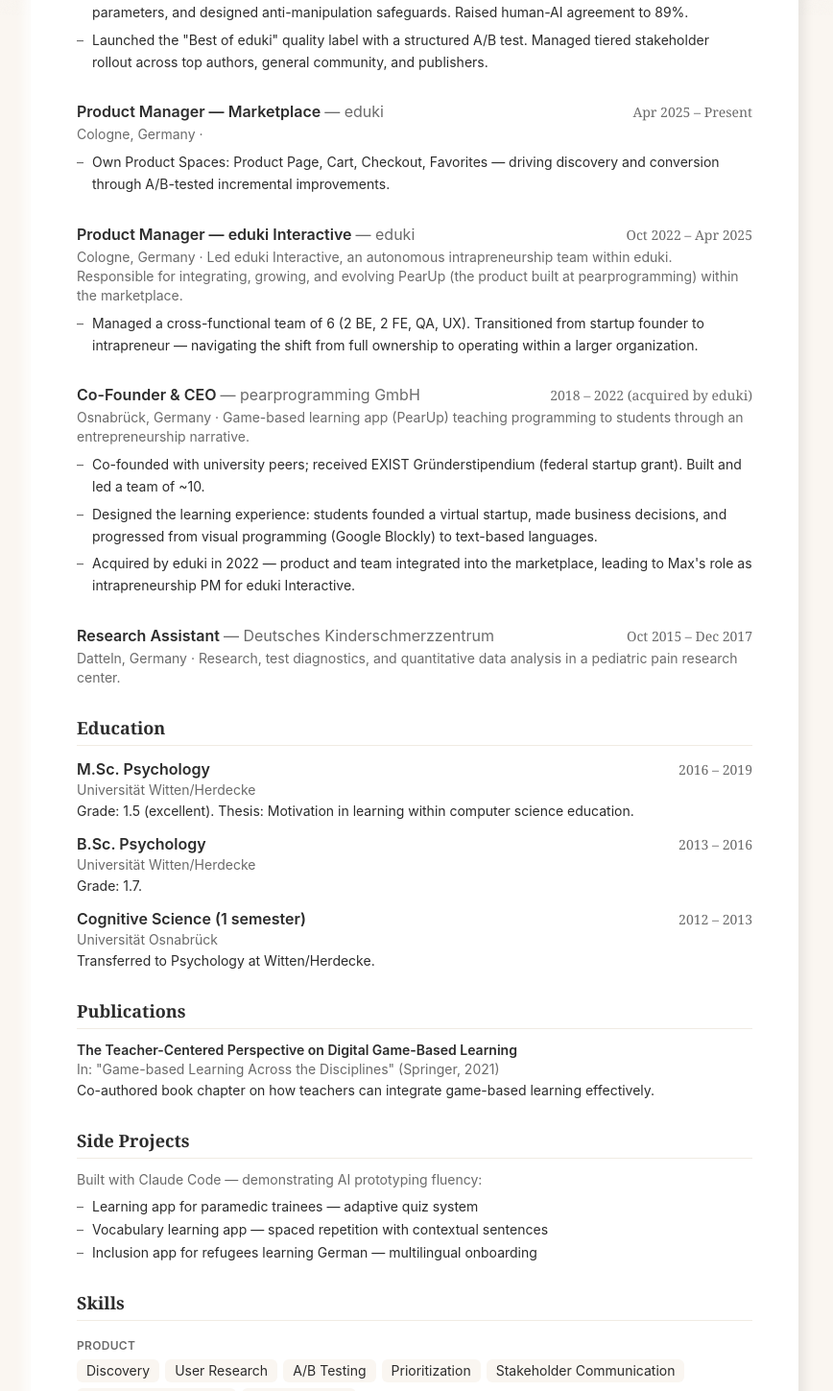
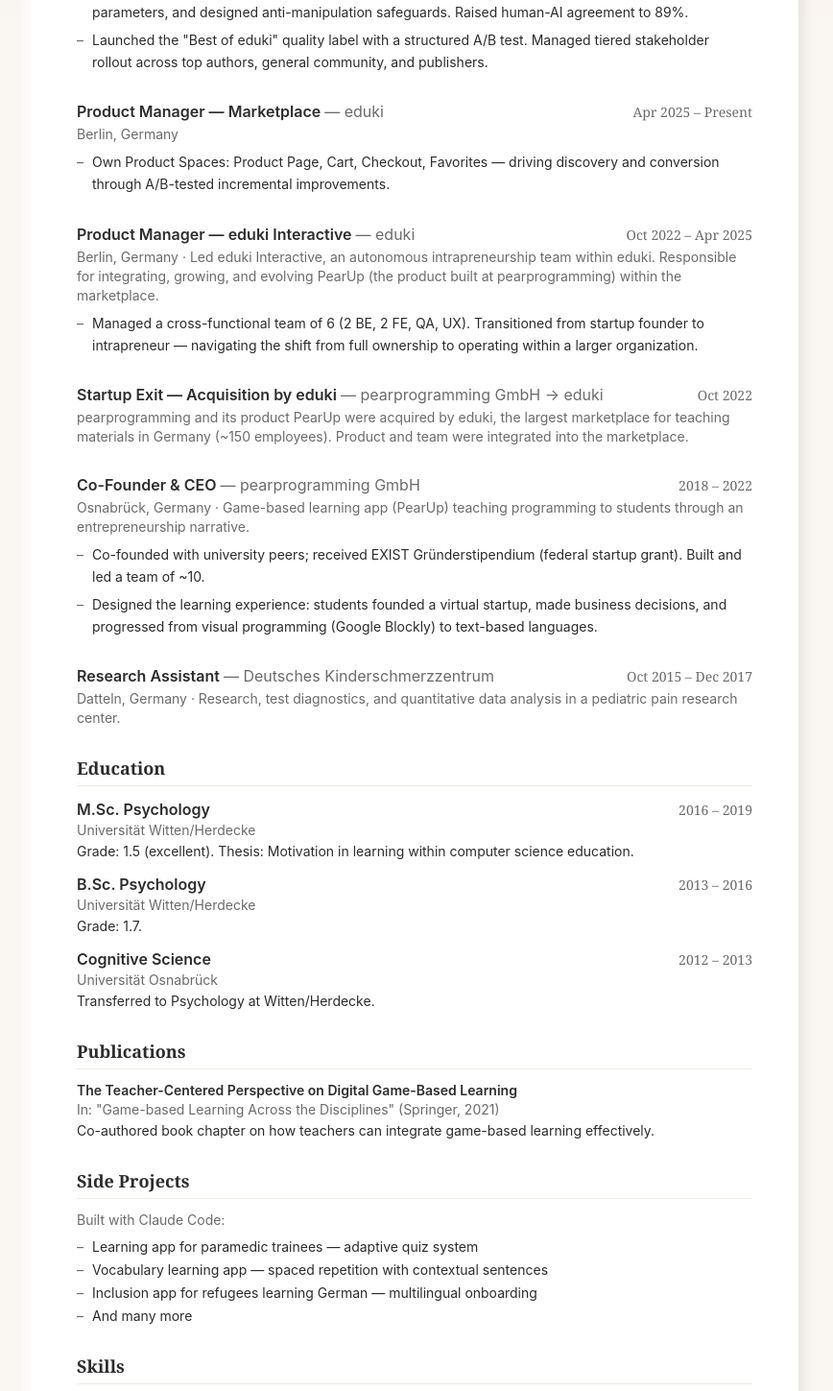
Before and after one commit to Maxlemoar/CV, a Next.js app: page /cv in a window 1280 px wide. Shown: the part 784-2233 px from the top of the page at 96% size, without its empty margins (208-1076 px from the left). Built offline with nearby package versions, Linux system fonts and the light colour scheme.

Commit message:
fix: add startup exit as standalone entry, move eduki description there
Co-Authored-By: Claude Opus 4.6 (1M context) <noreply@anthropic.com>

```diff
--- a/src/app/cv/CVDocument.tsx
+++ b/src/app/cv/CVDocument.tsx
@@ -10,10 +10,9 @@ const experience = [
   {
     role: "Product Manager — AI Quality",
     company: "eduki",
-    location: "Cologne, Germany",
+    location: "Berlin, Germany",
     period: "Q1 2026",
-    description:
-      "Largest marketplace for teaching materials in Germany (~150 employees).",
+    description: "",
     bullets: [
       'Led "Make Quality Visible" — designed and shipped an AI-powered quality assessment system for 800k+ teaching materials. Translated research from eduki\'s collaboration with Prof. John Hattie into a data-driven scoring model combining learning science with e-commerce best practices.',
       "Rebuilt the AI Assessor end-to-end: iterated through prompt versions, empirically tuned model parameters, and designed anti-manipulation safeguards. Raised human-AI agreement to 89%.",
@@ -23,7 +22,7 @@ const experience = [
   {
     role: "Product Manager — Marketplace",
     company: "eduki",
-    location: "Cologne, Germany",
+    location: "Berlin, Germany",
     period: "Apr 2025 – Present",
     description: "",
     bullets: [
@@ -33,7 +32,7 @@ const experience = [
   {
     role: "Product Manager — eduki Interactive",
     company: "eduki",
-    location: "Cologne, Germany",
+    location: "Berlin, Germany",
     period: "Oct 2022 – Apr 2025",
     description:
       "Led eduki Interactive, an autonomous intrapreneurship team within eduki. Responsible for integrating, growing, and evolving PearUp (the product built at pearprogramming) within the marketplace.",
@@ -42,16 +41,24 @@ const experience = [
     ],
   },
   {
+    role: "Startup Exit — Acquisition by eduki",
+    company: "pearprogramming GmbH → eduki",
+    location: "",
+    period: "Oct 2022",
+    description:
+      "pearprogramming and its product PearUp were acquired by eduki, the largest marketplace for teaching materials in Germany (~150 employees). Product and team were integrated into the marketplace.",
+    bullets: [],
+  },
+  {
     role: "Co-Founder & CEO",
     company: "pearprogramming GmbH",
     location: "Osnabrück, Germany",
-    period: "2018 – 2022 (acquired by eduki)",
+    period: "2018 – 2022",
     description:
       "Game-based learning app (PearUp) teaching programming to students through an entrepreneurship narrative.",
     bullets: [
       "Co-founded with university peers; received EXIST Gründerstipendium (federal startup grant). Built and led a team of ~10.",
       "Designed the learning experience: students founded a virtual startup, made business decisions, and progressed from visual programming (Google Blockly) to text-based languages.",
-      "Acquired by eduki in 2022 — product and team integrated into the marketplace, leading to Max's role as intrapreneurship PM for eduki Interactive.",
     ],
   },
   {
@@ -79,7 +86,7 @@ const education = [
     detail: "Grade: 1.7.",
   },
   {
-    degree: "Cognitive Science (1 semester)",
+    degree: "Cognitive Science",
     school: "Universität Osnabrück",
     period: "2012 – 2013",
     detail: "Transferred to Psychology at Witten/Herdecke.",
@@ -98,6 +105,7 @@ const sideProjects = [
   "Learning app for paramedic trainees — adaptive quiz system",
   "Vocabulary learning app — spaced repetition with contextual sentences",
   "Inclusion app for refugees learning German — multilingual onboarding",
+  "And many more",
 ];
 
 const skillGroups = [
@@ -198,7 +206,7 @@ export default function CVDocument() {
                   </span>
                 </div>
                 <p className="mt-0.5 text-sm text-ink-light">
-                  {exp.location} &middot; {exp.description}
+                  {[exp.location, exp.description].filter(Boolean).join(" · ")}
                 </p>
                 {exp.bullets.length > 0 && (
                   <ul className="mt-2 space-y-1.5 text-sm leading-relaxed text-ink">
@@ -248,7 +256,7 @@ export default function CVDocument() {
         {/* ---- Side Projects ---- */}
         <Section title="Side Projects">
           <p className="mb-2 text-sm text-ink-light">
-            Built with Claude Code — demonstrating AI prototyping fluency:
+            Built with Claude Code:
           </p>
           <ul className="space-y-1 text-sm text-ink">
             {sideProjects.map((p) => (
```
